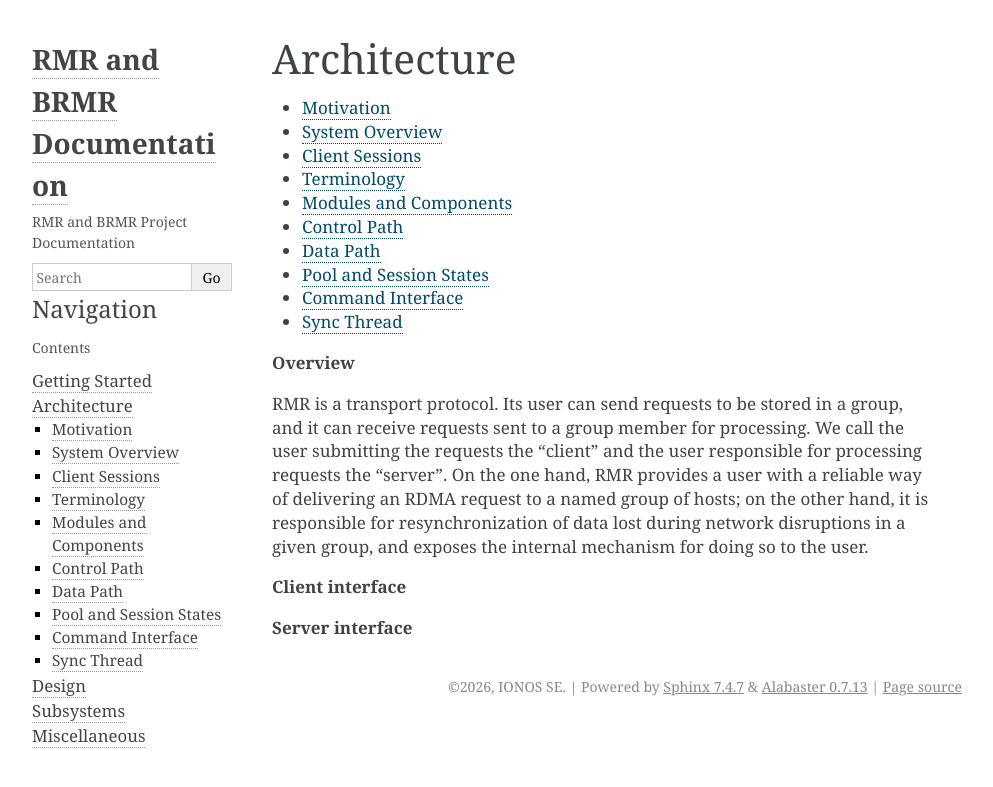
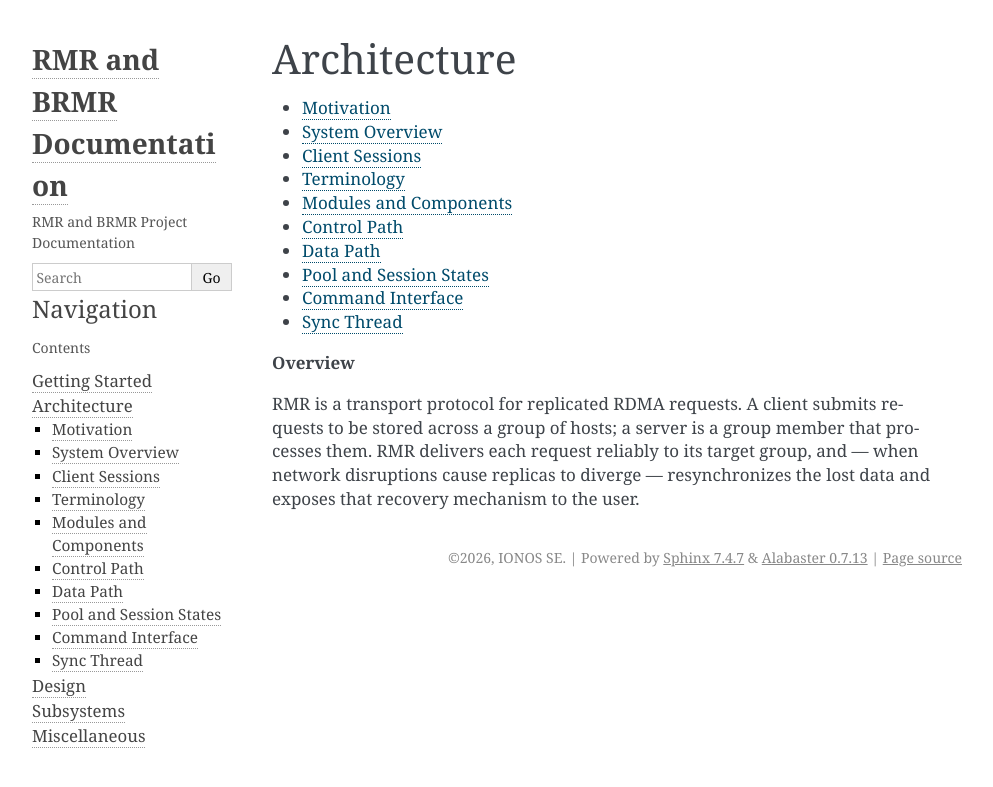
Before and after one commit to ionos-cloud/rmr.io, a Sphinx documentation site: the page built from docs/architecture/index.md, in a window 1280 px wide. Shown: the top 787 px of the page, without its empty margins (148-1141 px from the left). Built offline with Sphinx 7.4.7, drawn with Linux system fonts in a browser that asks for light colours.

Commit message:
docs: Polish arch index page
Signed-off-by: Sam Li <jia.li@ionos.com>
Reviewed-by: Md Haris Iqbal <haris.iqbal@ionos.com>

````diff
--- a/docs/architecture/index.md
+++ b/docs/architecture/index.md
@@ -2,6 +2,7 @@
 <!-- SPDX-License-Identifier: GPL-2.0-or-later -->
 
 # Architecture
+
 ```{toctree}
 :maxdepth: 1
 motivation
@@ -15,10 +16,7 @@ pool-session-states
 command-interface
 sync-thread
 ```
+
 **Overview**
 
-RMR is a transport protocol. Its user can send requests to be stored in a group, and it can receive requests sent to a group member for processing. We call the user submitting the requests the "client" and the user responsible for processing requests the "server". On the one hand, RMR provides a user with a reliable way of delivering an RDMA request to a named group of hosts; on the other hand, it is responsible for resynchronization of data lost during network disruptions in a given group, and exposes the internal mechanism for doing so to the user.
-
-**Client interface**
-
-**Server interface**
+RMR is a transport protocol for replicated RDMA requests. A client submits requests to be stored across a group of hosts; a server is a group member that processes them. RMR delivers each request reliably to its target group, and — when network disruptions cause replicas to diverge — resynchronizes the lost data and exposes that recovery mechanism to the user.
````
